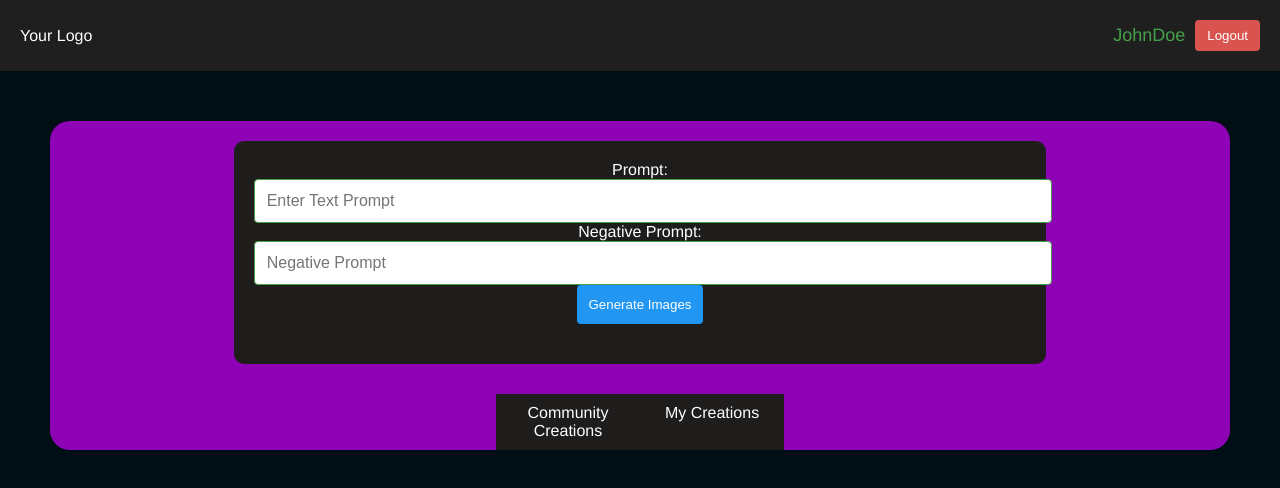
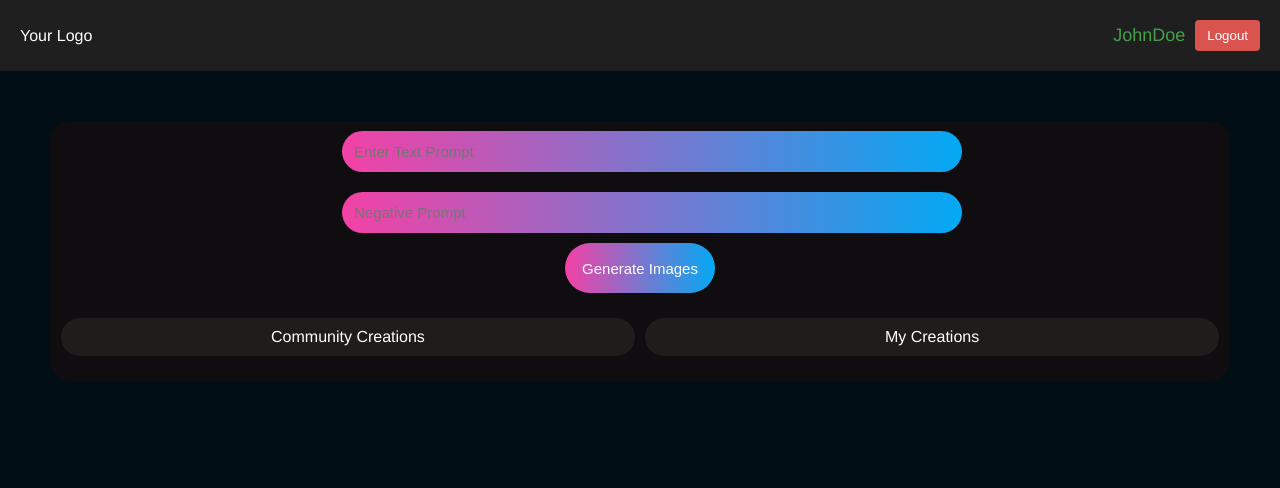
Before and after one commit to khadimhussain0/AnimeGen, a Vue app in the folder animegen-frontend/: page /app in a window 1280 px wide. Shown: the top 488 px of the page. Built offline with nearby package versions, Linux system fonts and the light colour scheme; sample sign-in values are in the browser's storage.

Commit message:
frontend/feat/updated ui

```diff
--- a/animegen-frontend/src/views/MainApp.vue
+++ b/animegen-frontend/src/views/MainApp.vue
@@ -7,19 +7,16 @@
       </div>
     </div>
   <div class="container">
-    <div class="prompt-content">
+
 
 
       <div class="input-section">
-        <label for="prompt" class="label">Prompt:</label>
         <input v-model="prompt" id="prompt" type="text" placeholder="Enter Text Prompt" class="styled-input">
-
-        <label for="negativePrompt" class="label">Negative Prompt:</label>
         <input v-model="negativePrompt" id="negativePrompt" type="text" placeholder="Negative Prompt" class="styled-input">
 
         <button @click="generateImages" :disabled="loading" class="generate-button">Generate Images</button>
       </div>
-    </div>
+
 
     <div class="tab-sections">
       <div class="tab" @click="switchTab('community')">Community Creations</div>
@@ -141,23 +138,16 @@ export default {
 
   .container {
     display: flex;
-    flex-direction: column; /* Adjusted to column layout */
-    align-items: center; /* Center items vertically */
-    background-color: #8f03b6;
+    flex-direction: column;
+    align-items: center;
+    background-color: #0f0d10;
     margin: 50px;
     border-radius: 20px;
   }
-
-.input {
-	font-family: inherit;
-	line-height:inherit;
-	color:#2e3750;
-	min-width:12em;
-}
   .prompt-content {
     display: flex;
     flex-direction: column;
-    align-items: center; /* Center items horizontally */
+    align-items: center;
     margin: 20px;
     color: #ffffff;
     background-color: #1f1c1c;
@@ -166,27 +156,27 @@ export default {
   }
 
   .input-section {
-    width: 100%; /* Adjusted to full width */
-    margin-bottom: 20px;
+    /* width: 100%; */
+    /* margin: 20px; */
+    margin-left: 200px;
+    margin-right: 200px;
+
   }
   .styled-input {
   width: 100%;
   padding: 12px;
-  font-size: 16px;
-  border: 1px solid #45a049;
-  border-radius: 4px;
-  /* margin-bottom: 10px; */
+  color: white;
+  border: none;
+  font-size: 15px;
+  background: linear-gradient(90deg,#f441a5, #03a9f4);
+  border-radius: 40px;
+  margin-top: 10px;
+  margin-bottom: 10px;
   transition: border-color 0.3s;
 }
 
 .styled-input:focus {
-  border-color: #45a049;
-}
-
-.label {
-  font-size: 16px;
-  color: #ffffff;
-  /* margin-bottom: 5px; */
+  border-color: #000000;
 }
 
 .generate-button {
@@ -194,9 +184,13 @@ export default {
   color: white;
   padding: 12px;
   border: none;
-  border-radius: 4px;
+  border-radius: 50px;
+  height: 50px;
+  width: 150px;
   cursor: pointer;
   transition: background-color 0.3s;
+  font-size: 15px;
+  background: linear-gradient(90deg, #f441a5, #03a9f4);
 }
 
 .generate-button:disabled {
@@ -205,24 +199,25 @@ export default {
   cursor: not-allowed;
 }
 
-.generate-button:hover {
-  background-color: #0b7dda;
-}
-
   .tab-sections {
     display: flex;
     justify-content: center; /* Center tabs horizontally */
     margin-top: 10px; /* Adjusted to create space between prompt-content and tabs */
+    width: 99%;
+    padding: 10px;
+    margin: 10px;
   }
 
   .tab {
     flex: 1;
+    margin: 5px;
     padding: 10px;
     text-align: center;
     background-color: #1f1c1c;
     color: #ffffff;
     cursor: pointer;
     transition: background-color 0.3s;
+    border-radius: 30px;
   }
 
   .tab:hover {
```
